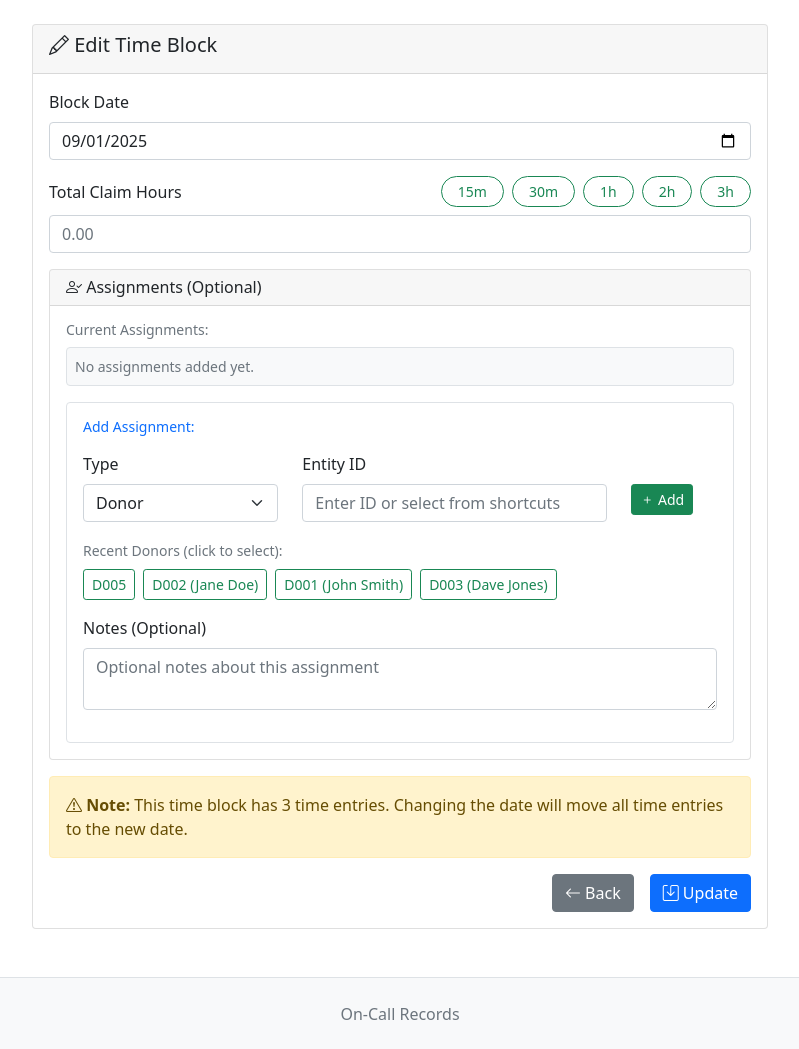
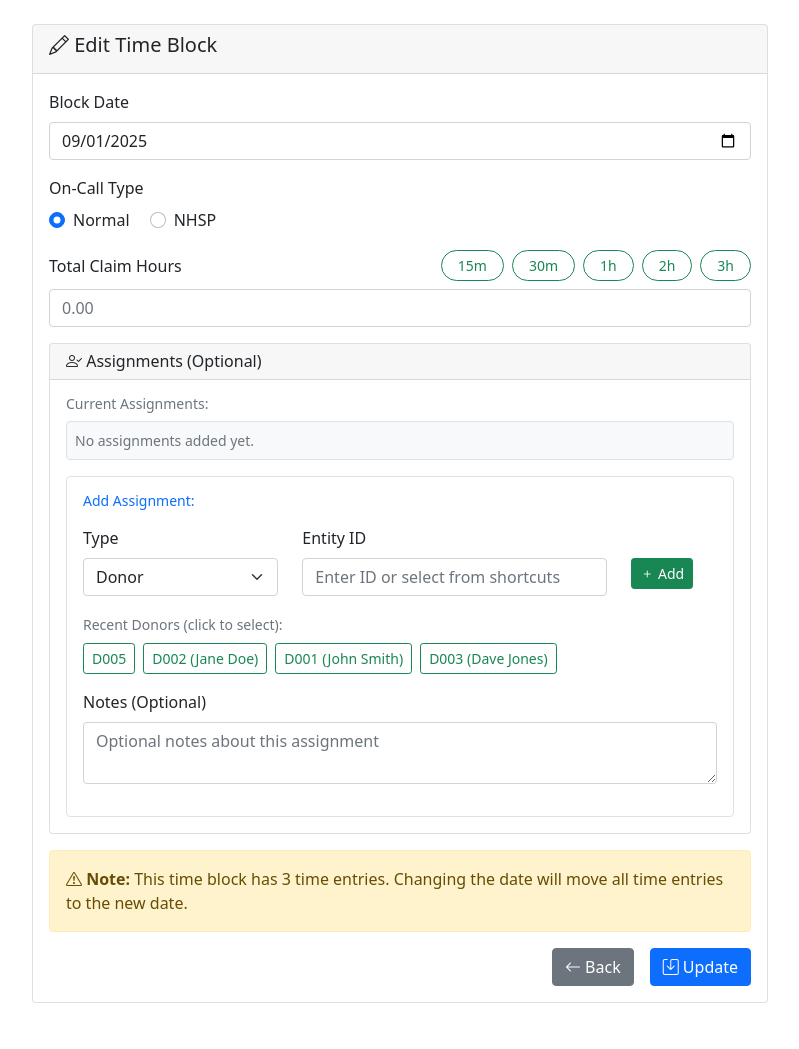
Before and after one commit to machnine/oncall_system, a Django app: page /block/1/edit/ in a window 1280 px wide. Shown: the part 56-1105 px from the top of the page, without its empty margins (240-1039 px from the left). Before the commit the page ends 1076 px from the top, so only its background shows below. Run offline with Django 5.2, Linux system fonts and the light colour scheme; a user stored in the database is signed in; data comes from the database, SQL or seed files in the repository; both versions use the stored data as it was after the commit; some libraries are stand-ins or nearby versions.

Commit message:
nhsp function

```diff
--- a/records/forms.py
+++ b/records/forms.py
@@ -203,9 +203,10 @@
 
     class Meta:
         model = TimeBlock
-        fields = ["date"]
+        fields = ["date", "oncall_type"]
         widgets = {
             "date": forms.DateInput(attrs={"type": "date", "class": "form-control"}),
+            "oncall_type": forms.RadioSelect(attrs={"class": "form-check-input"}),
         }
 
 
@@ -396,9 +397,10 @@
 
     class Meta:
         model = TimeBlock
-        fields = ["date", "claim"]
+        fields = ["date", "oncall_type", "claim"]
         widgets = {
             "date": forms.DateInput(attrs={"type": "date", "class": "form-control"}),
+            "oncall_type": forms.RadioSelect(attrs={"class": "form-check-input"}),
             "claim": forms.NumberInput(
                 attrs={
                     "class": "form-control",
--- a/records/models.py
+++ b/records/models.py
@@ -80,10 +80,21 @@
 
 
 class TimeBlock(models.Model):
+    ONCALL_TYPE_CHOICES = [
+        ('normal', 'Normal'),
+        ('nhsp', 'NHSP'),
+    ]
+
     staff = models.ForeignKey(OnCallStaff, on_delete=models.CASCADE)
     date = models.DateField()
     day_type = models.ForeignKey(
         DayType, on_delete=models.CASCADE, null=True, blank=True
+    )
+    oncall_type = models.CharField(
+        max_length=20,
+        choices=ONCALL_TYPE_CHOICES,
+        default='normal',
+        help_text="Type of on-call duty"
     )
     claim = models.DecimalField(
         max_digits=5,
--- a/records/templates/records/edit_timeblock.html
+++ b/records/templates/records/edit_timeblock.html
@@ -18,6 +18,23 @@
                         {{ form.date }}
                         {% if form.date.errors %}
                             <div class="text-danger">{{ form.date.errors }}</div>
+                        {% endif %}
+                    </div>
+
+                    <div class="mb-3">
+                        <label class="form-label">On-Call Type</label>
+                        <div class="form-check-container">
+                            {% for choice in form.oncall_type %}
+                                <div class="form-check form-check-inline">
+                                    {{ choice.tag }}
+                                    <label class="form-check-label" for="{{ choice.id_for_label }}">
+                                        {{ choice.choice_label }}
+                                    </label>
+                                </div>
+                            {% endfor %}
+                        </div>
+                        {% if form.oncall_type.errors %}
+                            <div class="text-danger">{{ form.oncall_type.errors }}</div>
                         {% endif %}
                     </div>
 
@@ -164,10 +181,97 @@
 
 {% block extra_js %}
 <script>
+// OnCall Type functionality - disable claim field for NHSP
+let previousOncallType = null;
+
+function toggleClaimField(showPrompt = true) {
+    const oncallTypeInputs = document.querySelectorAll('input[name="oncall_type"]');
+    const claimField = document.querySelector('input[name="claim"]');
+    const claimButtons = document.querySelectorAll('button[onclick^="setClaimHours"]');
+    const claimContainer = claimField.closest('.mb-3');
+
+    let currentOncallType = null;
+    oncallTypeInputs.forEach(input => {
+        if (input.checked) {
+            currentOncallType = input.value;
+        }
+    });
+
+    // Check if switching from Normal to NHSP with existing claim hours
+    if (showPrompt && previousOncallType === 'normal' && currentOncallType === 'nhsp' && claimField.value.trim() !== '') {
+        const confirmClear = confirm(
+            'Switching to NHSP will clear the current claim hours (' + claimField.value + ').\n\n' +
+            'NHSP blocks are claimed differently outside of this system.\n\n' +
+            'Do you want to continue?'
+        );
+
+        if (!confirmClear) {
+            // User cancelled - revert to previous selection
+            oncallTypeInputs.forEach(input => {
+                if (input.value === previousOncallType) {
+                    input.checked = true;
+                } else {
+                    input.checked = false;
+                }
+            });
+            return; // Exit without making changes
+        }
+    }
+
+    // Update the previous type for next time
+    previousOncallType = currentOncallType;
+
+    if (currentOncallType === 'nhsp') {
+        // Disable claim field and buttons for NHSP
+        claimField.disabled = true;
+        claimField.value = '';
+        claimField.style.backgroundColor = '#f8f9fa';
+        claimButtons.forEach(btn => {
+            btn.disabled = true;
+            btn.classList.add('disabled');
+        });
+        // Add visual indication
+        if (claimContainer) {
+            claimContainer.style.opacity = '0.6';
+        }
+    } else {
+        // Enable claim field and buttons for Normal
+        claimField.disabled = false;
+        claimField.style.backgroundColor = '';
+        claimButtons.forEach(btn => {
+            btn.disabled = false;
+            btn.classList.remove('disabled');
+        });
+        // Remove visual indication
+        if (claimContainer) {
+            claimContainer.style.opacity = '1';
+        }
+    }
+}
+
+// Initialize on page load
+document.addEventListener('DOMContentLoaded', function() {
+    // Set initial state without showing prompt
+    const oncallTypeInputs = document.querySelectorAll('input[name="oncall_type"]');
+    oncallTypeInputs.forEach(input => {
+        if (input.checked) {
+            previousOncallType = input.value;
+        }
+    });
+    toggleClaimField(false); // Don't show prompt on initial load
+
+    // Add event listeners to oncall type radio buttons
+    oncallTypeInputs.forEach(input => {
+        input.addEventListener('change', function() {
+            toggleClaimField(true); // Show prompt for user changes
+        });
+    });
+});
+
 // Claim hours functionality
 function setClaimHours(hours) {
     const claimField = document.querySelector('input[name="claim"]');
-    if (claimField) {
+    if (claimField && !claimField.disabled) {
         claimField.value = hours;
         claimField.focus();
     }
--- a/records/templates/records/partials/timeblocks_table.html
+++ b/records/templates/records/partials/timeblocks_table.html
@@ -80,7 +80,9 @@
                                     <span class="fw-medium">{{ tblock.calculated_hours|floatformat:2 }}</span>
                                 </div>
                                 <div style="width: 12%;">
-                                    {% if tblock.claim %}
+                                    {% if tblock.oncall_type == 'nhsp' %}
+                                        <span class="badge bg-danger">NHSP</span>
+                                    {% elif tblock.claim %}
                                         <span class="fw-medium">{{ tblock.claim|floatformat:2 }}</span>
                                     {% else %}
                                         <span class="text-muted">-</span>
```
Also changed, not shown: records/templates/records/add_timeblock.html (+17 -0 lines), db.sqlite3, records/migrations/0020_add_oncall_type_to_timeblock.py (added), records/migrations/0022_merge_20250904_1439.py (added).
